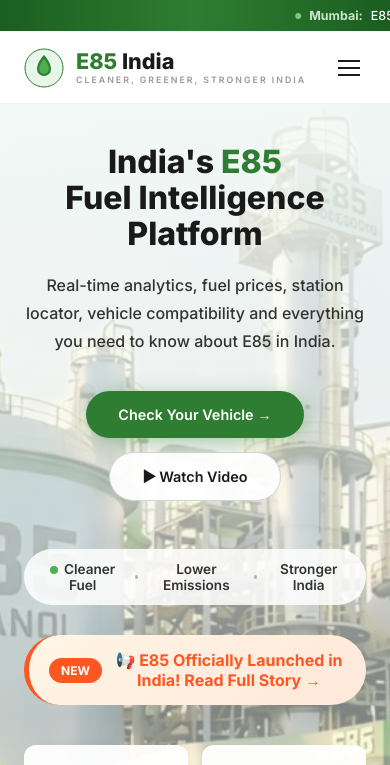
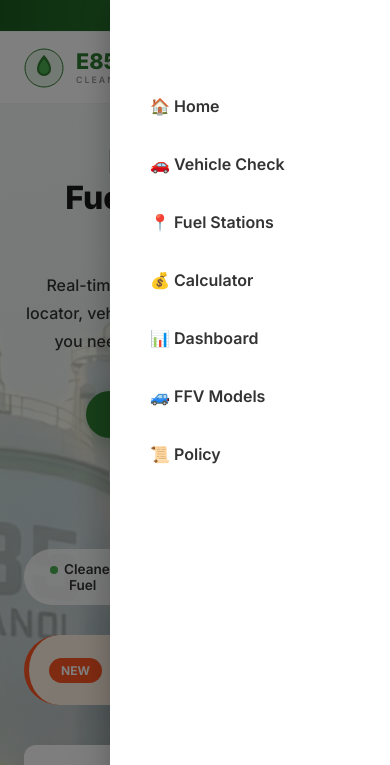
Before and after one commit to kamlikarjashwanth2001-maker/e85india, a plain HTML site: page index.html in a window 390 px wide. Both pictures are taken after a click on the element 349 px from the left and 67 px from the top of the page. Shown: the top 765 px of the page. Drawn offline with nearby package versions, Linux system fonts and the light colour scheme.

Commit message:
Update index.html

```diff
--- a/index.html
+++ b/index.html
@@ -226,6 +226,54 @@ a{text-decoration:none;color:inherit}
 .footer-col ul li{margin-bottom:10px}
 .footer-col ul li a{font-size:0.78rem;color:rgba(255,255,255,0.45)}
 .footer-bottom{border-top:1px solid rgba(255,255,255,0.08);padding-top:24px;text-align:center;font-size:0.73rem;color:rgba(255,255,255,0.35)}
+  /* MOBILE MENU STYLES */
+.mobile-menu {
+    position: fixed;
+    top: 0;
+    right: -300px;
+    width: 280px;
+    height: 100vh;
+    background: #fff;
+    z-index: 99999;
+    box-shadow: -5px 0 25px rgba(0,0,0,0.2);
+    transition: right 0.3s ease;
+    padding: 80px 20px 20px;
+    overflow-y: auto;
+}
+.mobile-menu.active { right: 0; }
+.mobile-menu a {
+    display: block;
+    padding: 16px 20px;
+    font-size: 1rem;
+    font-weight: 600;
+    color: #333;
+    border-radius: 10px;
+    margin-bottom: 6px;
+    transition: all 0.3s;
+}
+.mobile-menu a:hover, .mobile-menu a:active {
+    background: #e8f5e9;
+    color: #2e7d32;
+    padding-left: 28px;
+}
+.mobile-overlay {
+    position: fixed;
+    inset: 0;
+    background: rgba(0,0,0,0.5);
+    z-index: 99998;
+    opacity: 0;
+    visibility: hidden;
+    transition: all 0.3s;
+}
+.mobile-overlay.active { opacity: 1; visibility: visible; }
+.mobile-hamburger.active span:nth-child(1) {
+    transform: rotate(45deg) translate(6px, 6px);
+}
+.mobile-hamburger.active span:nth-child(2) { opacity: 0; }
+.mobile-hamburger.active span:nth-child(3) {
+    transform: rotate(-45deg) translate(6px, -6px);
+}
+.mobile-hamburger span { transition: all 0.3s; }
 
 @media (max-width:1024px){
 .navbar{padding:0 24px}.nav-links{display:none}.mobile-hamburger{display:flex}
@@ -253,6 +301,17 @@ a{text-decoration:none;color:inherit}
 <span class="ticker-item"><span class="ticker-dot"></span> <strong>Hyderabad:</strong> E85 ₹74.05/L</span>
 <span class="ticker-item"><span class="ticker-dot"></span> 📊 <strong>Saving:</strong> 21.6%</span>
 </div></div>
+  <!-- MOBILE MENU -->
+<div class="mobile-menu" id="mobileMenu">
+    <a href="#" data-close>🏠 Home</a>
+    <a href="#vehicles" data-close>🚗 Vehicle Check</a>
+    <a href="#stations" data-close>📍 Fuel Stations</a>
+    <a href="#calculator" data-close>💰 Calculator</a>
+    <a href="#dashboard" data-close>📊 Dashboard</a>
+    <a href="#catalog" data-close>🚙 FFV Models</a>
+    <a href="#policy" data-close>📜 Policy</a>
+</div>
+<div class="mobile-overlay" id="mobileOverlay"></div>
 
 <header class="navbar">
 <a href="#" class="nav-logo">
@@ -883,10 +942,38 @@ window.addEventListener('DOMContentLoaded', function() {
   });
   renderCat('all');
 
-  // Mobile menu
-  document.querySelector('.mobile-hamburger').onclick = function() {
-    alert('Mobile menu - Use scroll to navigate sections');
-  };
+// MOBILE MENU - WORKING!
+var hamburger = document.querySelector('.mobile-hamburger');
+var mobileMenu = document.getElementById('mobileMenu');
+var mobileOverlay = document.getElementById('mobileOverlay');
+
+if (hamburger) {
+    hamburger.onclick = function() {
+        this.classList.toggle('active');
+        mobileMenu.classList.toggle('active');
+        mobileOverlay.classList.toggle('active');
+        document.body.style.overflow = mobileMenu.classList.contains('active') ? 'hidden' : '';
+    };
+}
+
+if (mobileOverlay) {
+    mobileOverlay.onclick = function() {
+        hamburger.classList.remove('active');
+        mobileMenu.classList.remove('active');
+        this.classList.remove('active');
+        document.body.style.overflow = '';
+    };
+}
+
+// Close menu when clicking any link
+document.querySelectorAll('.mobile-menu a').forEach(function(link) {
+    link.onclick = function() {
+        hamburger.classList.remove('active');
+        mobileMenu.classList.remove('active');
+        mobileOverlay.classList.remove('active');
+        document.body.style.overflow = '';
+    };
+});
 
   console.log('🎉 Everything loaded successfully!');
 });
```
